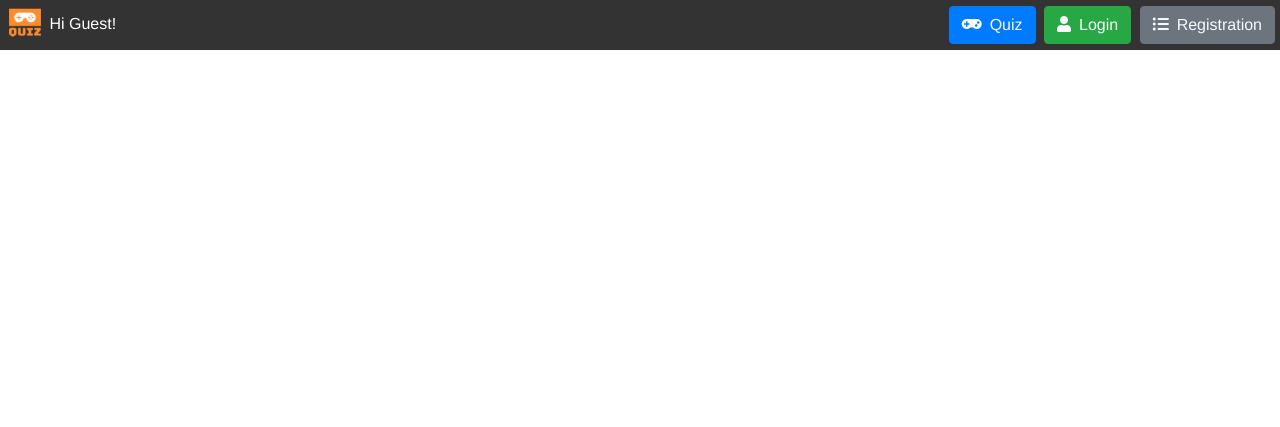
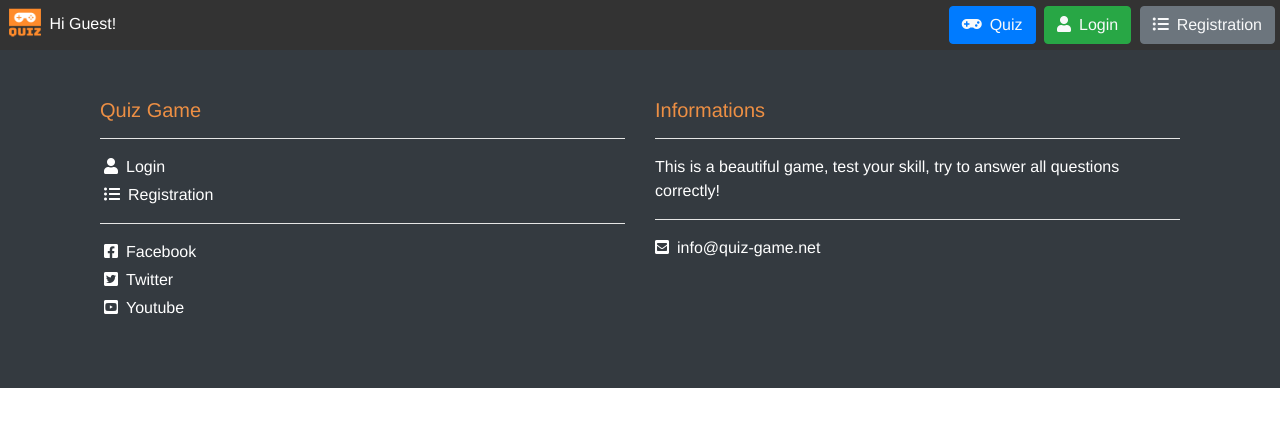
Before and after one commit to FrankN88/quiz-game, a Flask app: page / in a window 1280 px wide. Shown: the top 427 px of the page. Run offline with Flask 2, Linux system fonts and the light colour scheme; some libraries are stand-ins or nearby versions.

Commit message:
Add footer with style

```diff
--- a/static/css/style.css
+++ b/static/css/style.css
@@ -18,6 +18,25 @@ header{
 
 header img{
     height: 40px;
+}
+
+/*=====================================================
+# FOOTER
+=====================================================*/
+footer hr{
+    background: #fff;
+}
+
+footer a{
+    color: #fff;
+}
+
+footer h5{
+    color: #ed8f44;
+}
+
+footer a:hover{
+    color: #ed8f44;
 }
 
 /*=======================================================
--- a/templates/footer.html
+++ b/templates/footer.html
@@ -1,4 +1,53 @@
     </main>
+
+    <footer class="bg-dark text-white pt-5 pb-5">
+
+        <div class="container">
+
+            <div class="d-md-flex">
+
+                <div class="col mb-3">
+                    <h5>Quiz Game</h5>
+                    <hr>
+
+                    {% if session.get("username") %}
+                        <!-- only for user logged -->
+
+                        {% if session.get("level") == "admin" %}
+                            <!-- only for admins -->
+                            <a href="/questions" class="d-block m-1"><i class="fas fa-question mr-2"></i>Manage questions</a>
+                            <a href="/users" class="d-block m-1"><i class="fas fa-users mr-2"></i>Manage users</a>
+                        {% endif %}
+
+                        <!-- all users logged -->
+                        <a href="/logout" class="d-block m-1"><i class="fas fa-sign-out-alt mr-2"></i>Logout</a>
+
+                    {% else %}
+                        <!-- only for guests -->
+                        <a href="/login" class="d-block m-1"><i class="fas fa-user mr-2"></i>Login</a>
+                        <a href="/registration" class="d-block m-1"><i class="fas fa-list-ul mr-2"></i>Registration</a>
+
+                    {% endif %}
+
+                    <hr>
+                    <a href="https://facebook.com" class="d-block m-1"><i class="fab fa-facebook-square mr-2"></i>Facebook</a>
+                    <a href="https://twitter.com" class="d-block m-1"><i class="fab fa-twitter-square mr-2"></i>Twitter</a>
+                    <a href="https://youtube.com" class="d-block m-1"><i class="fab fa-youtube-square mr-2"></i>Youtube</a>
+                </div>
+
+                <div class="col mb-3">
+                    <h5>Informations</h5>
+                    <hr>
+                    This is a beautiful game, test your skill, try to answer all questions correctly!
+                    <hr>
+                    <a href="mailto:info@quiz-game.net"><i class="fas fa-envelope-square mr-2"></i>info@quiz-game.net</a>
+                </div>
+
+            </div>
+
+        </div>
+
+    </footer>
 
     <!-- jQuery -->
     <script src="https://code.jquery.com/jquery-3.5.1.slim.min.js" integrity="sha384-DfXdz2htPH0lsSSs5nCTpuj/zy4C+OGpamoFVy38MVBnE+IbbVYUew+OrCXaRkfj" crossorigin="anonymous"></script>
```
